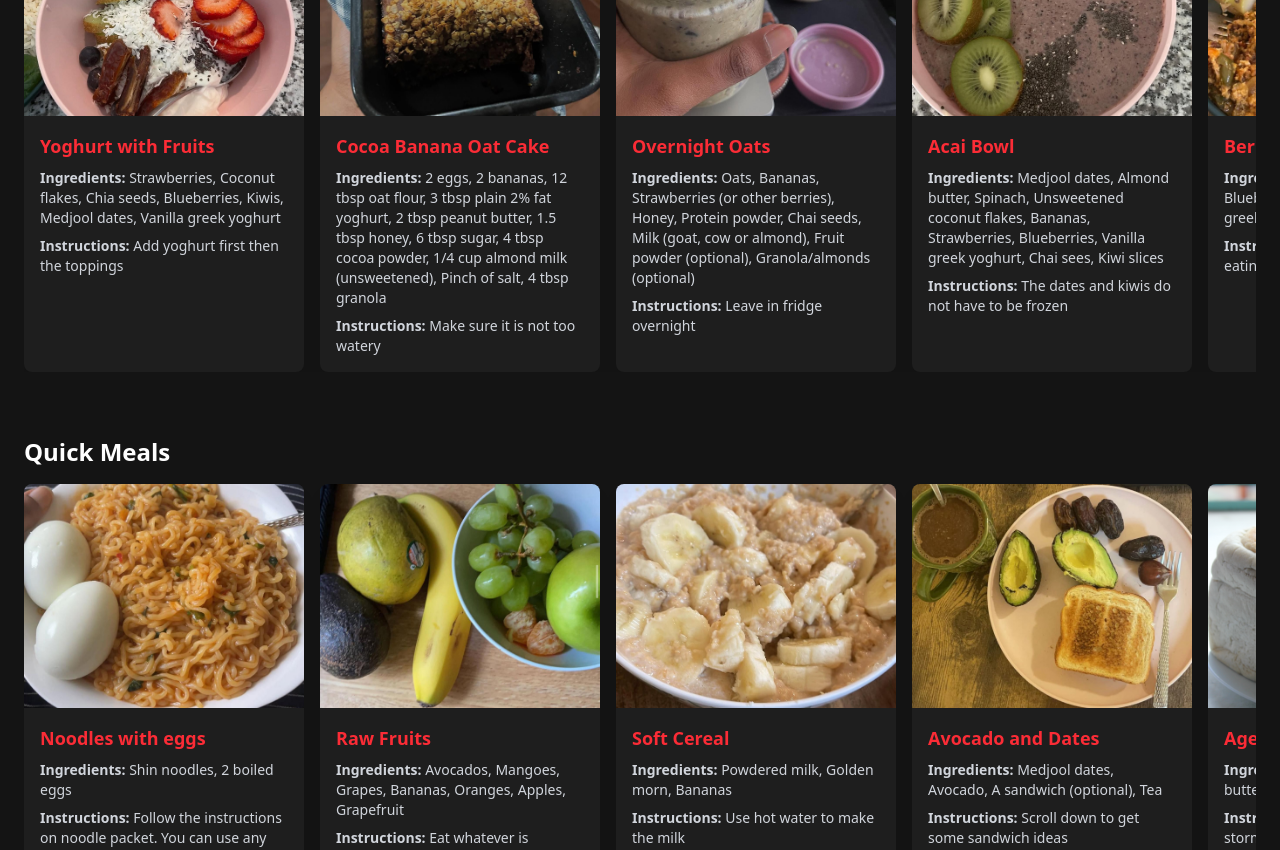
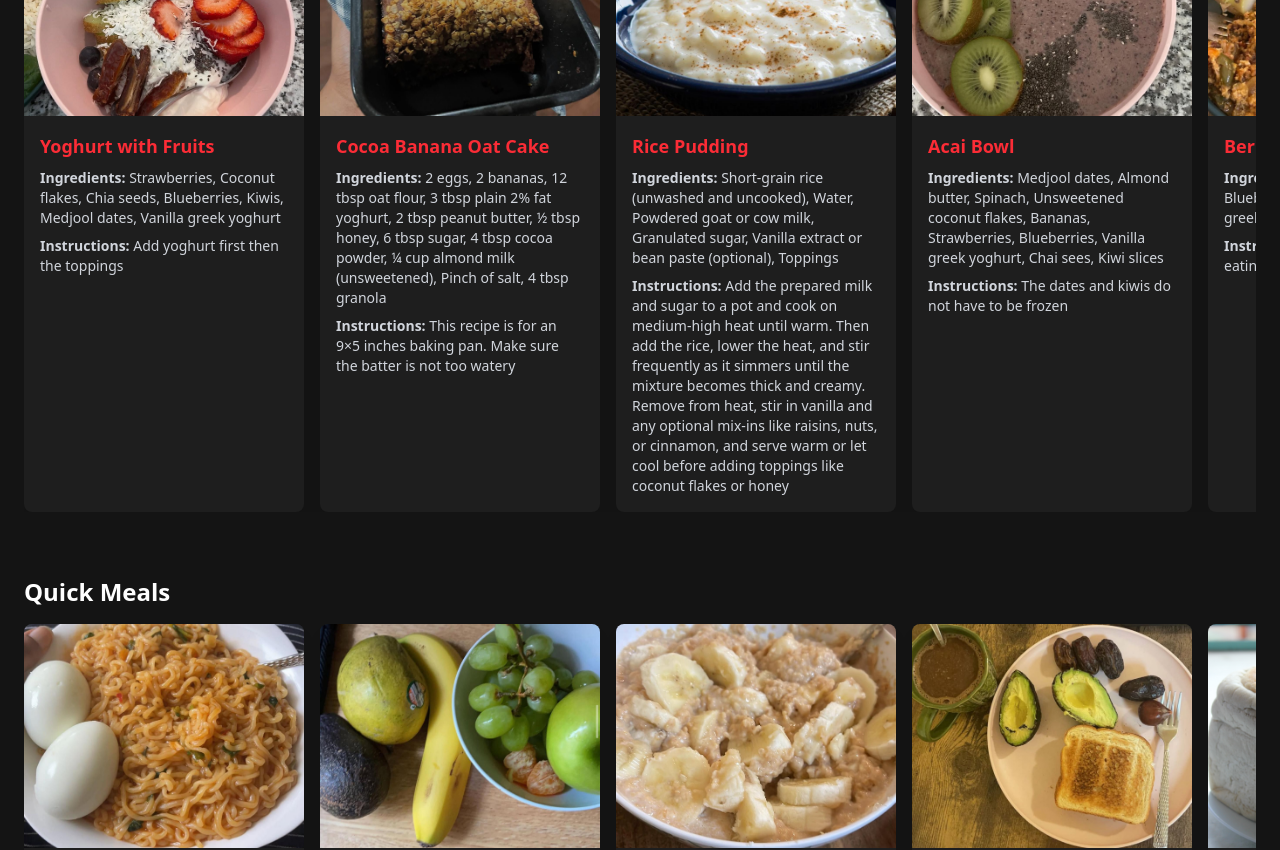
Before and after one commit to akunna1/Foodflix, a Next.js app: page /recipes in a window 1280 px wide. Shown: the part 260-1110 px from the top of the page. Built offline with nearby package versions, Linux system fonts and the light colour scheme.

Commit message:
added rice pudding, minor changes

```diff
--- a/src/app/components/crecipes.tsx
+++ b/src/app/components/crecipes.tsx
@@ -29,14 +29,14 @@ const categories: Category[] = [
       {
         title: "Cocoa Banana Oat Cake",
         image: "/photos/dessert6.jpg",
-        ingredients: ["2 eggs", "2 bananas", "12 tbsp oat flour", "3 tbsp plain 2% fat yoghurt", "2 tbsp peanut butter", "1.5 tbsp honey", "6 tbsp sugar", "4 tbsp cocoa powder", "1/4 cup almond milk (unsweetened)", "Pinch of salt", "4 tbsp granola"],
-        instructions: "Make sure it is not too watery",
+        ingredients: ["2 eggs", "2 bananas", "12 tbsp oat flour", "3 tbsp plain 2% fat yoghurt", "2 tbsp peanut butter", "½ tbsp honey", "6 tbsp sugar", "4 tbsp cocoa powder", "¼ cup almond milk (unsweetened)", "Pinch of salt", "4 tbsp granola"],
+        instructions: "This recipe is for an 9×5 inches baking pan. Make sure the batter is not too watery",
       },
-    {
-        title: "Overnight Oats",
-        image: "/photos/dessert2.jpg",
-        ingredients: ["Oats", "Bananas", "Strawberries (or other berries)", "Honey", "Protein powder", "Chai seeds", "Milk (goat, cow or almond)", "Fruit powder (optional)", "Granola/almonds (optional)"],
-        instructions: "Leave in fridge overnight",
+      {
+        title: "Rice Pudding",
+        image: "/photos/dessert8.jpg",
+        ingredients: ["Short-grain rice (unwashed and uncooked)", "Water", "Powdered goat or cow milk", "Granulated sugar", "Vanilla extract or bean paste (optional)", "Toppings",],
+        instructions: "Add the prepared milk and sugar to a pot and cook on medium-high heat until warm. Then add the rice, lower the heat, and stir frequently as it simmers until the mixture becomes thick and creamy. Remove from heat, stir in vanilla and any optional mix-ins like raisins, nuts, or cinnamon, and serve warm or let cool before adding toppings like coconut flakes or honey",
       },
     {
         title: "Acai Bowl",
@@ -62,7 +62,12 @@ const categories: Category[] = [
         ingredients: ["Chopped almonds", "Chai seeds", "Granola", "Coconut flakes", "Vanilla greek yoghurt", "Raisins/cranberries", "Honey"],
         instructions: "Do not overdo it on the crunchy stuff",
       },
-
+      {
+        title: "Overnight Oats",
+        image: "/photos/dessert2.jpg",
+        ingredients: ["Oats", "Bananas", "Strawberries (or other berries)", "Honey", "Protein powder", "Chai seeds", "Milk (goat, cow or almond)", "Fruit powder (optional)", "Granola/almonds (optional)"],
+        instructions: "Leave in fridge overnight",
+      },
     ],
   },
     {
@@ -95,7 +100,7 @@ const categories: Category[] = [
       {
         title: "Agege Bread with Tea",
         image: "/photos/quick4.jpg",
-        ingredients: ["Agege bread", "Blue band butter (optional)", "Hot tea",],
+        ingredients: ["Agege bread", "Blue band butter (optional)", "Hot tea", "Jam (optional)", ],
         instructions: "Sit down and chop, the storm shall pass...",
       },
     ],
```
Also changed, not shown: public/photos/dessert8.jpg (added).
